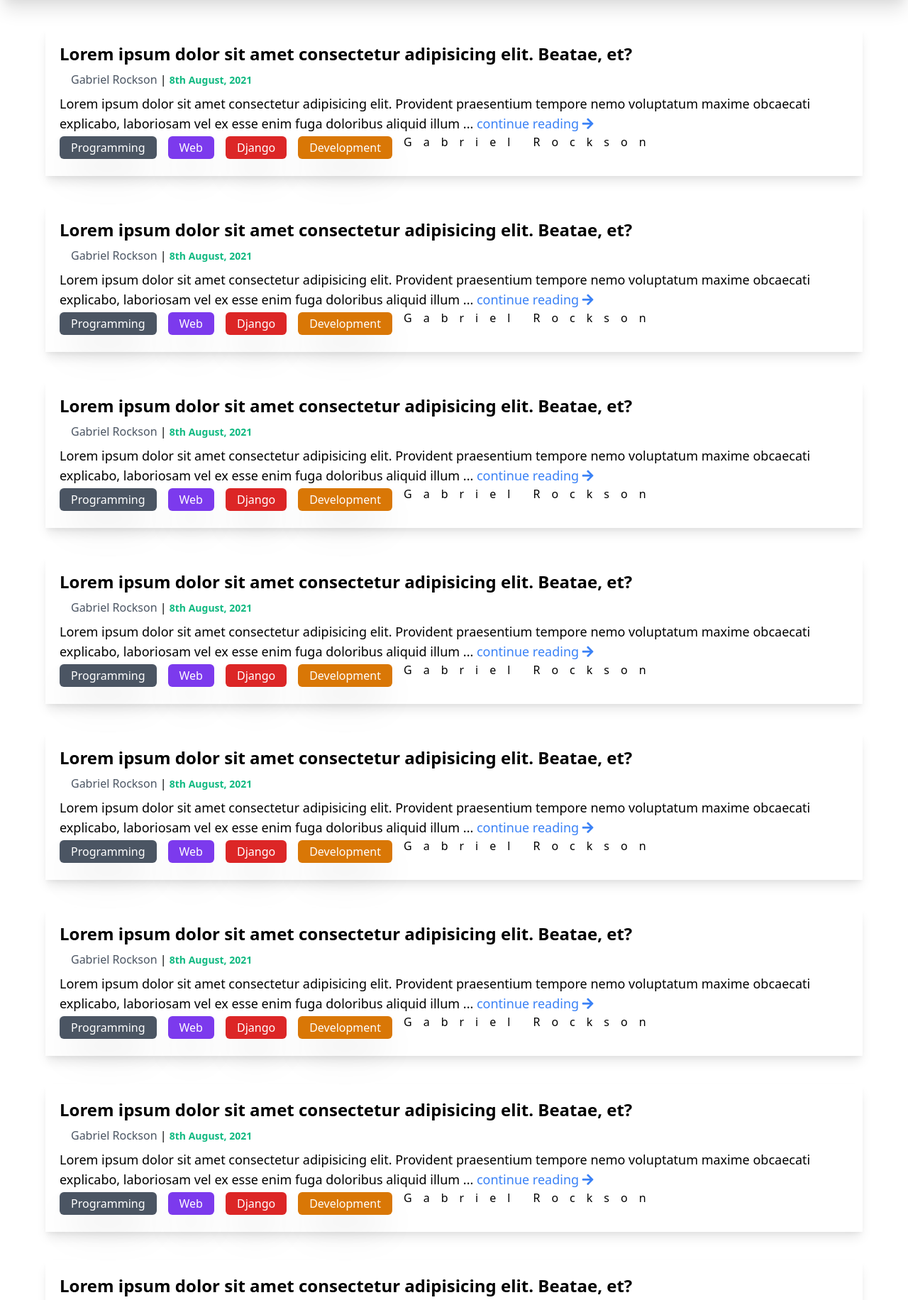
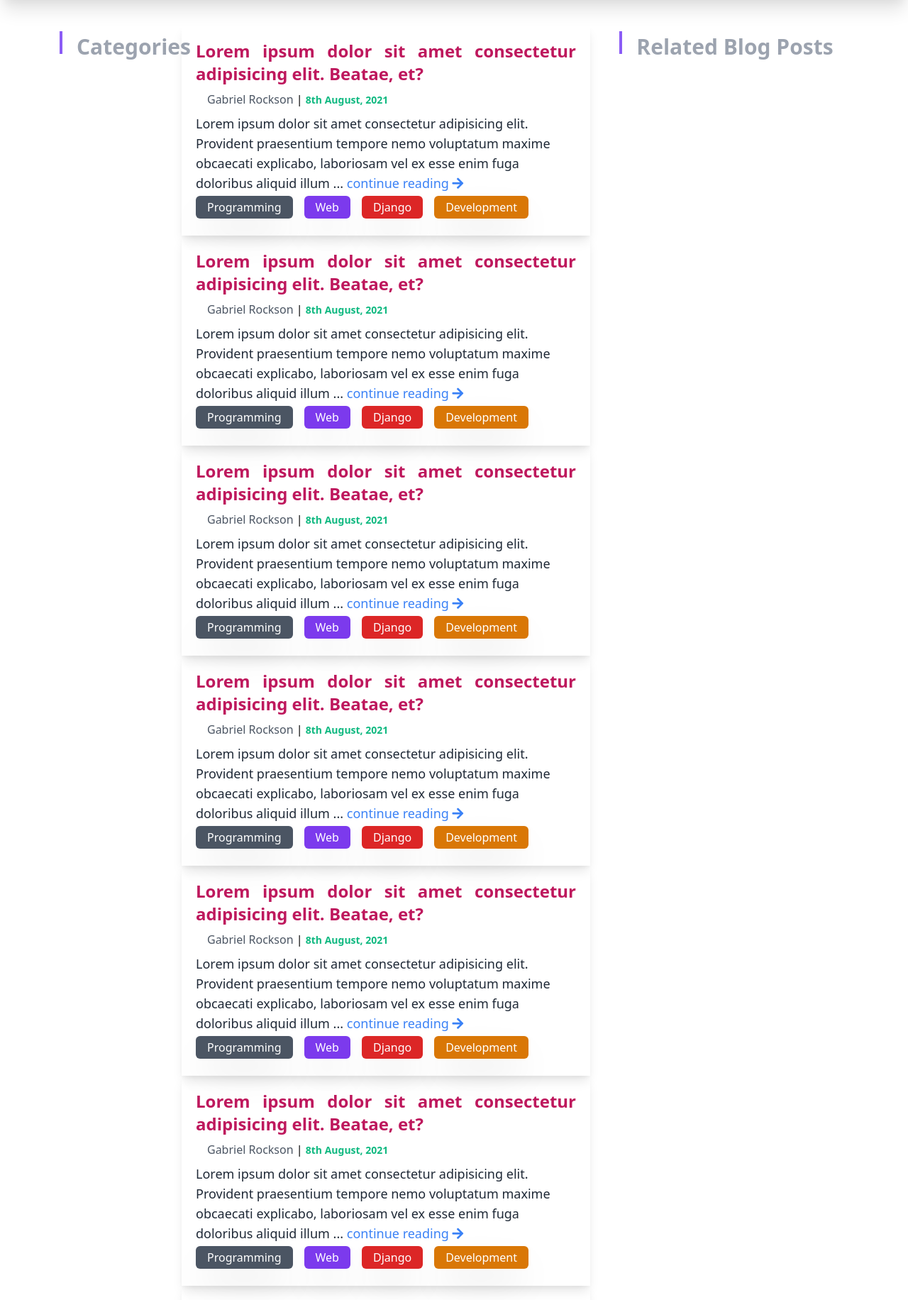
Before and after one commit to rocksongabriel/gabrielrockson, a Django app: template templates/blog/blog-list.html in a window 1280 px wide. Shown: the part 62-1894 px from the top of the page at 71% size. Run offline with Django 3.2, Linux system fonts and the light colour scheme; the template is opened without the code that fills it, so the values that code supplies are empty; style sheets or scripts are compiled from the project's sources.

Commit message:
Add styling to the blog list page

```diff
--- a/templates/blog/blog-list.html
+++ b/templates/blog/blog-list.html
@@ -6,29 +6,26 @@
 {% block content %}
 
     <!-- mobile design first -->
-    <div class="mx-5 md:mx-10 lg:mx-16"> <!-- Container for the blog listing-->
+    <div class="mx-5 md:mx-10 lg:mx-16 grid grid-cols md:grid-cols-2 lg:grid-cols-6"> <!-- Container for the blog listing-->
 
-        <div> <!-- A side section to list the blog categories on desktop -->
+        <div class="order-2 md:order-1 md:col-span-1 lg:col-span-1 p-5"> <!-- A side section to list the blog categories on desktop -->
+            <div class="flex justify-around">
+                <span class="flex space-x-5">
+                    <div class="h-8 w-1 bg-purple-500 self-center"></div> <h1 class="text-center text-gray-400 font-bold text-3xl pt-3">Categories</h1>
+                </span>
+            </div>
+        </div>
 
-        </div>
-        <div> <!-- The main section to display the blog listings -->
-            <!--
-                - blog title
-                - blog author
-                - blog published date
-                - small description
-                - blog tags
-            -->
-
+        <div class="order-1 md:order-2 md:col-span-2 lg:col-span-3 my-5"> <!-- The main section to display the blog listings -->
             {% for o in "123456789"|make_list %}
 
-                <div class="my-10 shadow-lg hover:shadow-xl transform hover:scale-105 hover:border-red-500 p-5 transition delay-75 duration-200"> <!-- Blog listing container -->
-                    <a href="#"><h2 class="font-bold text-2xl text-justify">Lorem ipsum dolor sit amet consectetur adipisicing elit. Beatae, et?</h2></a>
+                <div class="shadow-lg hover:shadow-xl transform hover:scale-105 hover:border-red-500 p-5 transition delay-75 duration-200"> <!-- Blog listing container -->
+                    <a href="#"><h2 class="font-bold text-2xl text-left md:text-justify text-pink-700 hover:text-pink-600">Lorem ipsum dolor sit amet consectetur adipisicing elit. Beatae, et?</h2></a>
                     <p class="my-2 ml-4">
                         <span class="text-gray-600">Gabriel Rockson</span> | <span class="text-green-500 font-bold text-sm md:text-basee
                         ">8th August, 2021</span>
                     </p>
-                    <p class="text-lg">
+                    <p class="text-base lg:text-lg text-gray-800">
                         Lorem ipsum dolor sit amet consectetur adipisicing elit. Provident praesentium tempore nemo voluptatum maxime obcaecati explicabo, laboriosam vel ex esse enim fuga doloribus aliquid illum ... <a href="#" class="text-blue-500 hover:underline">continue reading <span><i class="fas fa-arrow-right    "></i></span> </a>
                     </p>
                     <p class="flex flex-wrap space-x-4"> <!-- Use changing colors for the background color and the texts -->
@@ -44,17 +41,17 @@
                         <a href="#" class="py-1 px-4 my-1 bg-yellow-600 rounded-md shadow-2xl text-white">
                             Development
                         </a>
-                        {% for o in "Gabriel Rockson"|make_list %}
-                            <a>{{ o }}</a>
-                        {% endfor %}
                     </p>
                 </div>
-
             {% endfor %}
 
         </div>
-        <div> <!-- A right side section to display lists of the related blog posts on desktop view -->
-
+        <div class="order-3 lg:col-span-2 p-5"> <!-- A right side section to display lists of the related blog posts on desktop view -->
+            <div class="flex justify-around">
+                <span class="flex space-x-5">
+                    <div class="h-8 w-1 bg-purple-500 self-center"></div> <h1 class="text-center text-gray-400 font-bold text-3xl pt-3">Related Blog Posts </h1>
+                </span>
+            </div>
         </div>
 
     </div>
```
